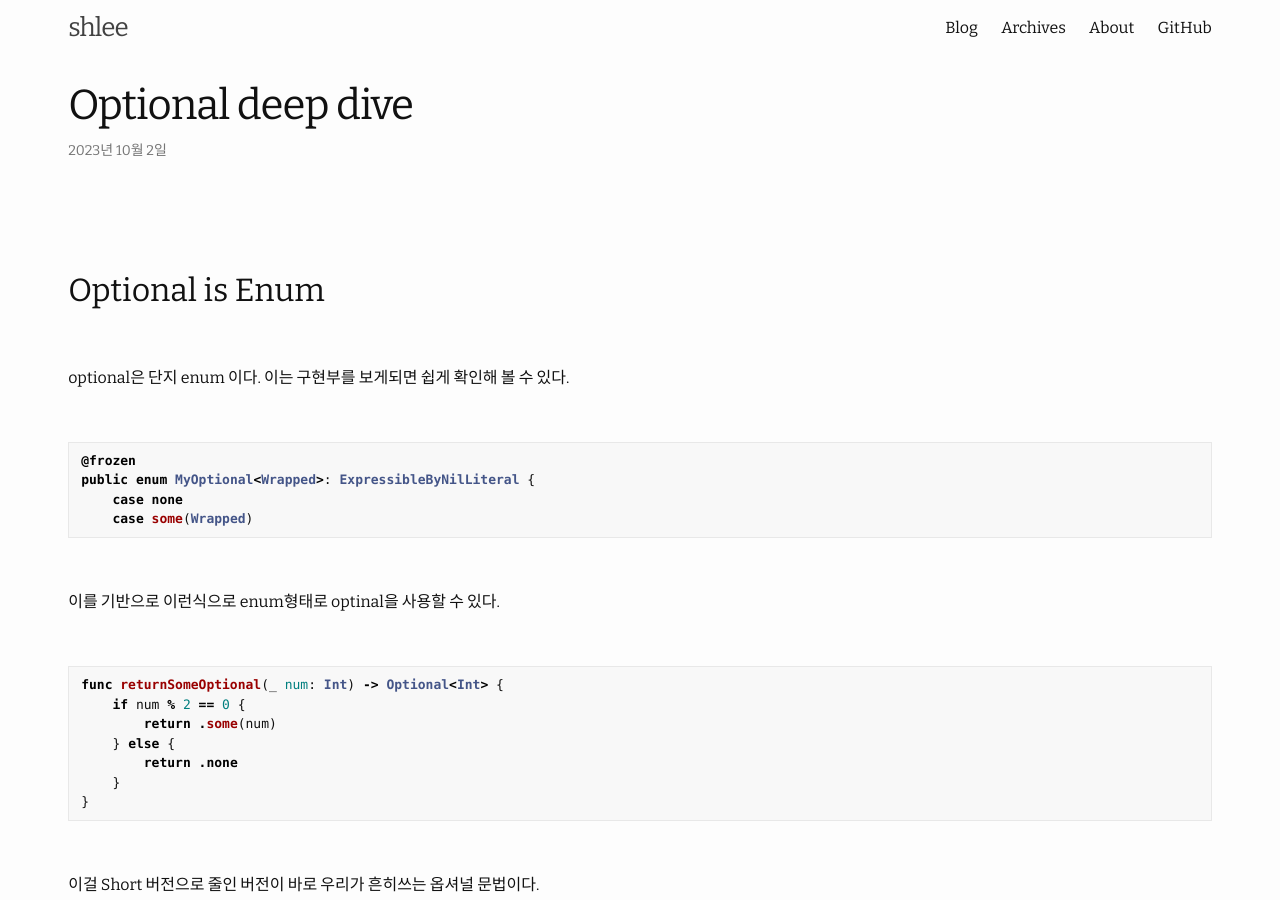
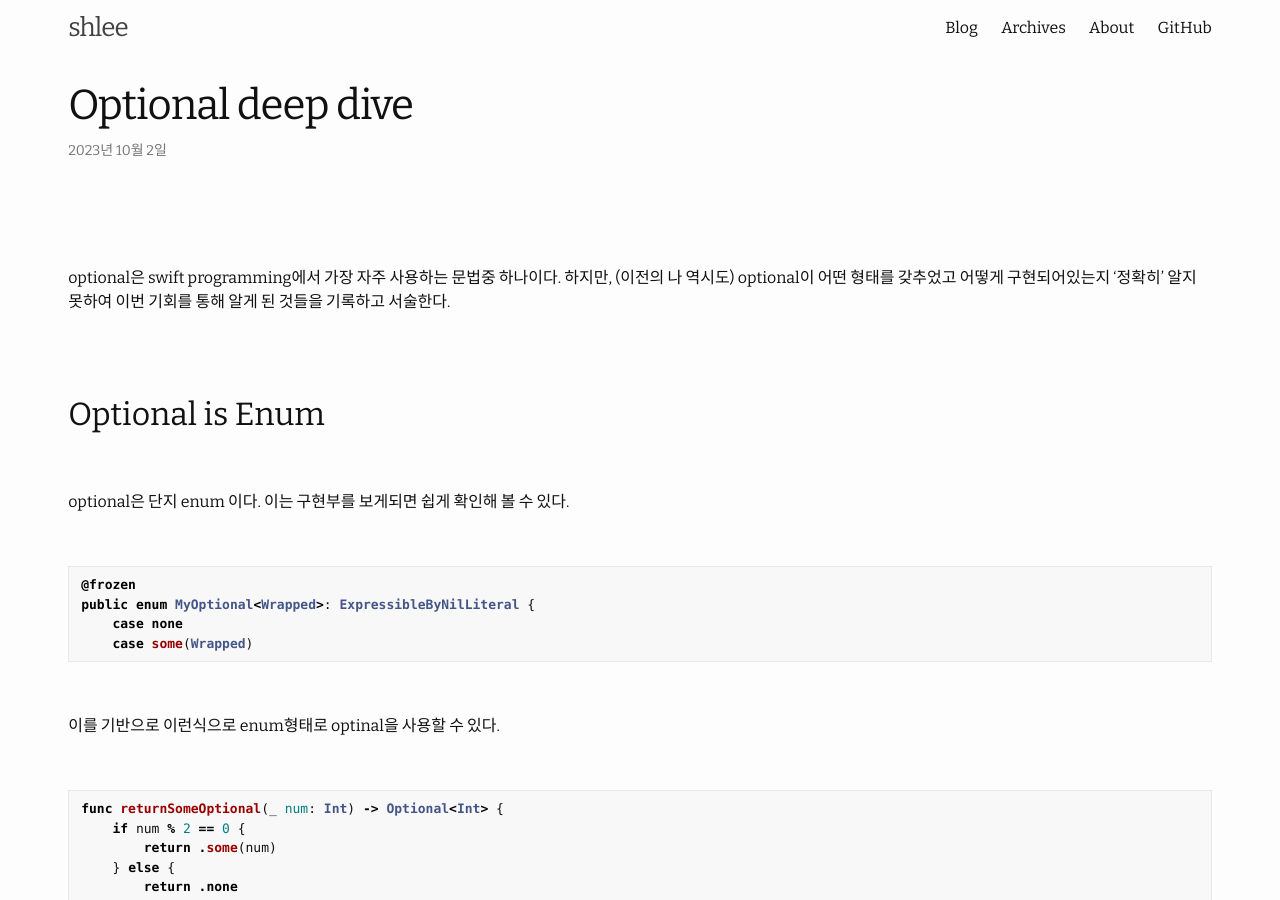
Before and after one commit to sanghun0724/sanghun0724.github.io, a Jekyll site: the page built from _posts/2023-10-02-Optional Deep Dive.md, in a window 1280 px wide and 900 px high. Built offline with Jekyll 4.4.1, drawn with Linux system fonts in a browser that asks for light colours.

Commit message:
[git blog] [ upload post: 2023-10-02-Optional Deep Dive ]

```diff
--- a/_posts/2023-10-02-Optional Deep Dive.md
+++ b/_posts/2023-10-02-Optional Deep Dive.md
@@ -4,6 +4,11 @@ layout: post
 ---
 <br/>
 
+<br>
+
+optional은 swift programming에서 가장 자주 사용하는 문법중 하나이다. 하지만, (이전의 나 역시도) optional이 어떤 형태를 갖추었고 어떻게 구현되어있는지 '정확히' 알지 못하여 이번 기회를 통해 알게 된 것들을 기록하고 서술한다.
+
+<br>
 <br>
 
 ## Optional is Enum
```
